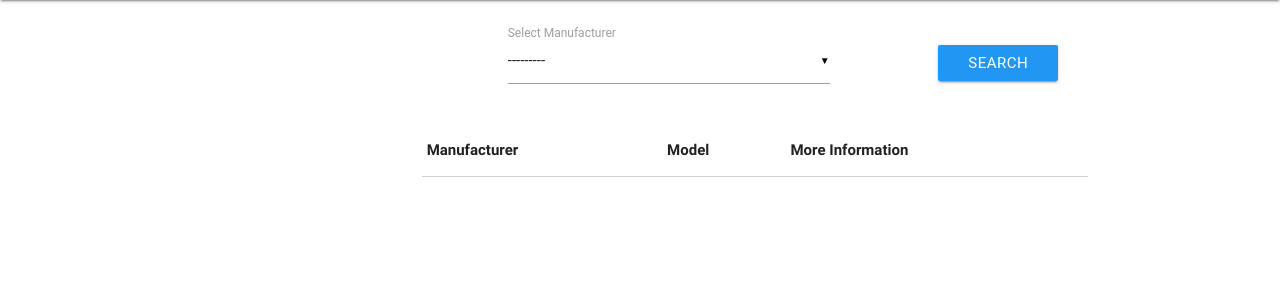
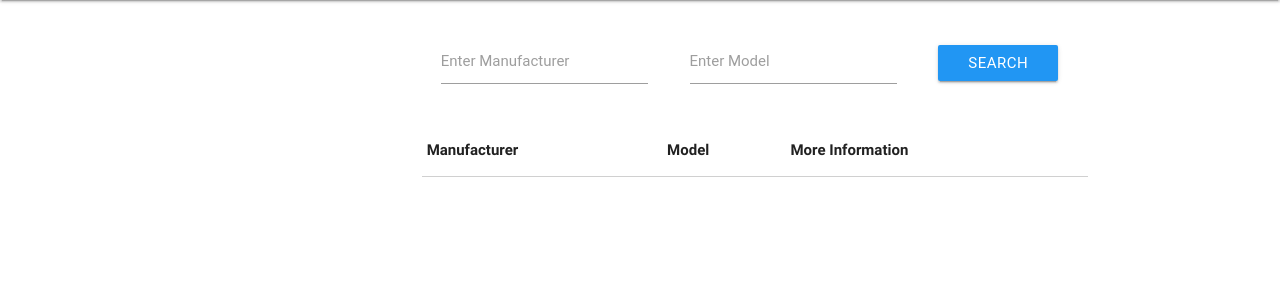
Before and after one commit to alexm118/4704-Capstone, a Django app: page /planes/ in a window 1280 px wide. Shown: the part 64-364 px from the top of the page. Run offline with Django 3.2, Linux system fonts and the light colour scheme; data that the repository does not hold is empty; some libraries are stand-ins or nearby versions; some web fonts are replaced.

Commit message:
working search by text entry, need to do look into autocomplete still

```diff
--- a/Capstone/urls.py
+++ b/Capstone/urls.py
@@ -28,5 +28,5 @@ urlpatterns = [
     url(r'^rest/airbus/$', airbus_rest_plane_all, name='rest_airbus_all'),
     url(r'^rest/airbus/fields/$', airbus_rest_fields, name='airbus_fields'),
     url(r'^rest/airbus/(?P<id>[0-9]+)/$', airbus_rest_plane, name="airbus_rest_plane"),
-    url(r'^planes/filter/manufacturer/(?P<id>[0-9]+)/$', filter_plane_list, name="filter_planes"),
+    url(r'^planes/filter/$', filter_plane_list, name="filter_planes"),
 ]
--- a/planes/forms.py
+++ b/planes/forms.py
@@ -1,11 +1,7 @@
 from django import forms
-from planes.models import Manufacturer, Plane
 
 
-class PlaneForm(forms.ModelForm):
-    manufacturer = forms.ModelChoiceField(required=False, queryset=Manufacturer.objects.all())
-    page = forms.IntegerField(required=True, widget=forms.HiddenInput())
-
-    class Meta:
-        model = Plane
-        exclude = ('engines', 'model')
+class PlaneForm(forms.Form):
+    manufacturer = forms.CharField(required=False)
+    model = forms.CharField(required=False)
+    page = forms.IntegerField(required=False, widget=forms.HiddenInput())
--- a/planes/templates/planes/plane_list.html
+++ b/planes/templates/planes/plane_list.html
@@ -4,10 +4,16 @@
     <form id="filter_form">
         {% csrf_token %}
         <div class="row valign-wrapper">
-            <div class="col s6 valign">
+            <div class="col s4 valign">
                 <div class="input-field ">
                     {{ form.manufacturer }}
-                    <label for="id_manufacturer">Select Manufacturer</label>
+                    <label for="id_manufacturer">Enter Manufacturer</label>
+                </div>
+            </div>
+            <div class="col s4 valign">
+                <div class="input-field">
+                    {{ form.model }}
+                    <label for="id_model">Enter Model</label>
                 </div>
             </div>
             <div class="col s3 valign">
@@ -47,8 +53,10 @@
                 url: '/planes/',
                 data: $('#filter_form').serialize(),
                 success: function (data) {
-                    $('#plane_list_table > tbody').empty().html(data.planes);
-                    $('#plane_list_pagination').empty().html(data.pager);
+                    $('#plane_list_table > tbody').html();
+                    $('#plane_list_table > tbody').html(data.planes);
+                    $('#plane_list_pagination').html();
+                    $('#plane_list_pagination').html(data.pager);
                 }
             });
         }
@@ -59,21 +67,21 @@
         }
 
         $(document).ready(function() {
-            $('#id_manufacturer').material_select();
-
             $('.filter').change(function () {
                 $('#id_page').val(1);
                 plane_pagination();
             });
 
             $('#search_button').click(function() {
-                var id = parseInt($('#id_manufacturer').val(), 10);
                 $.ajax({
-                    type: "GET",
-                    url: "/planes/filter/manufacturer/" + id + "/",
+                    type: "POST",
+                    url: "/planes/filter/",
+                    data: $('#filter_form').serialize(),
                     success: function(data){
-                        $('#plane_list > tbody').empty().html(data.planes);
-                        $('#plane_list_pagination').empty().html(data.pager);
+                        $('#plane_list_table > tbody').html();
+                        $('#plane_list_table > tbody').html(data.planes);
+                        $('#plane_list_pagination').html();
+                        $('#plane_list_pagination').html(data.pager);
 
                     }
                 }) ;
--- a/planes/views.py
+++ b/planes/views.py
@@ -1,6 +1,7 @@
 from django.shortcuts import render, get_object_or_404
 from django.template.loader import render_to_string
 from django.http.response import JsonResponse
+from django.db.models import Q
 from planes.serializers import AirbusPlaneSerializer, BoeingPlaneSerializer, CessnaPlaneSerializer
 from planes.models import AirbusPlane, Plane, Manufacturer, GulfstreamPlane, BoeingPlane, CessnaPlane
 from planes.forms import PlaneForm
@@ -103,30 +104,44 @@ def boeing_rest_plane(request, id):
     serializer = BoeingPlaneSerializer(plane)
     return JsonResponse(serializer.data)
 
+
 def cessna_rest_plane(request, id):
     plane = CessnaPlane.objects.get(id=id)
     serializer = CessnaPlaneSerializer(plane)
     return JsonResponse(serializer.data)
 
 
+def filter_plane_list(request):
+    if request.method == 'POST':
+        form = PlaneForm(request.POST)
+        query = Q()
+        if form.is_valid():
+            manufacturer = form.cleaned_data['manufacturer']
+            model = form.cleaned_data['model']
 
-def filter_plane_list(request, id):
-    if request.method == 'GET':
-        manufacturer = Manufacturer.objects.filter(id=id)
-        planes = Plane.objects.filter(manufacturer=manufacturer).order_by('model')
-        pager = Pager()
-        pager.page_size = 10
-        pager.data_set = planes
-        pager.get_paged_items()
-        context = {
-            'planes': pager.paged_items,
-            'pager': pager
-        }
-        return_data = {
-            'planes': render_to_string('planes/panels/plane_table.html', context=context),
-            'pager': render_to_string('planes/panels/pager.html', context=context)
-        }
-        return JsonResponse(return_data)
+            if model:
+                query |= Q(model__icontains=model)
+
+            if manufacturer:
+                query |= Q(manufacturer__name__icontains=manufacturer)
+
+            planes = Plane.objects.filter(query)
+            pager = Pager()
+            pager.page_size = 25
+            pager.data_set = planes
+            pager.get_paged_items()
+            context = {
+                'planes': pager.paged_items,
+                'pager': pager
+            }
+            return_data = {
+                'planes': render_to_string('planes/panels/plane_table.html', context=context),
+                'pager': render_to_string('planes/panels/pager.html', context=context)
+            }
+            return JsonResponse(return_data)
+        else:
+            print(form.errors)
+
     else:
         print('Invalid access')
 
```
